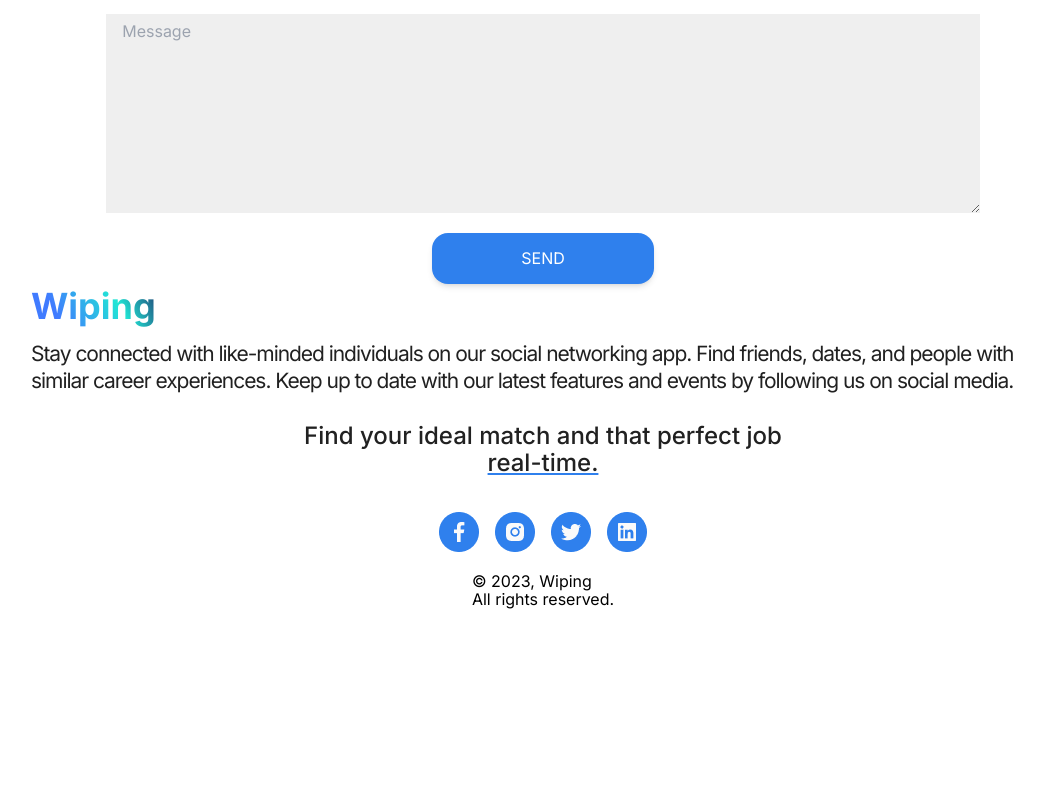
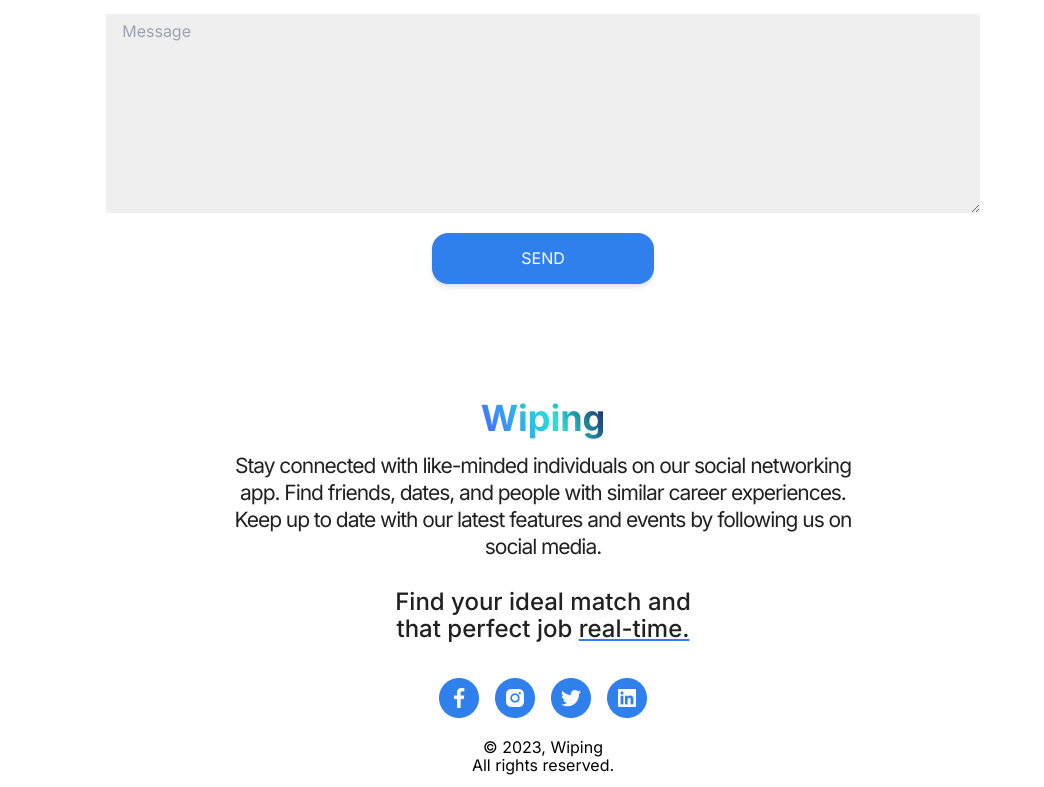
Before and after one commit to Muashef/wiping-landing-page, a React (Vite) app: page / in a window 1280 px wide. Shown: the part 4727-5514 px from the top of the page, without its empty margins (97-1141 px from the left). Before the commit the page ends 5491 px from the top, so only its background shows below. Built offline with nearby package versions, Linux system fonts and the light colour scheme.

Commit message:
added contact section

```diff
--- a/src/components/Footer.jsx
+++ b/src/components/Footer.jsx
@@ -17,10 +17,10 @@ const Footer = () => {
   }, []);
 
   return (
-    <div className="h-[60vh]">
-      <div className="w-[80%] mx-auto flex flex-col md:flex-row items-center justify-between">
-        <div className="w-full text-center md:text-left">
-          <h2 className="footer__text font-bold md:w-[15%] order-2">Wiping</h2>
+    <div className="h-[60vh] py-28">
+      <div className="w-[90%] md:w-[50%] mx-auto flex flex-col items-center justify-between text-center">
+        <div className="w-full text-center">
+          <h2 className="footer__text font-bold w-[25%] mx-auto order-2">Wiping</h2>
           <div className="w-full flex flex-col md:flex-row items-center justify-between my-3">
             <p
               className="text-[#212121] tracking-tighter
```
